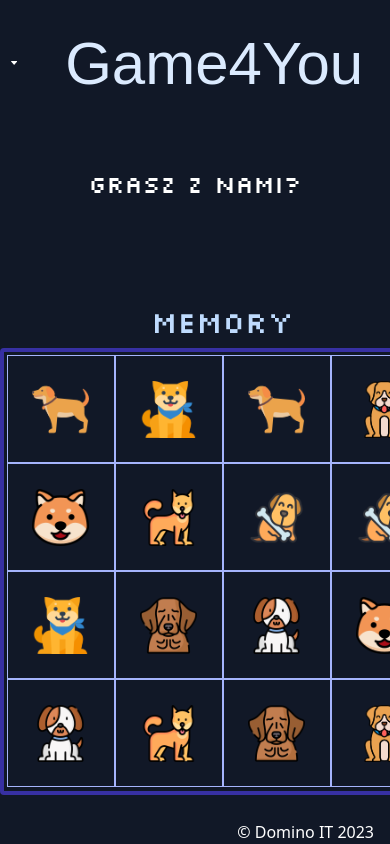
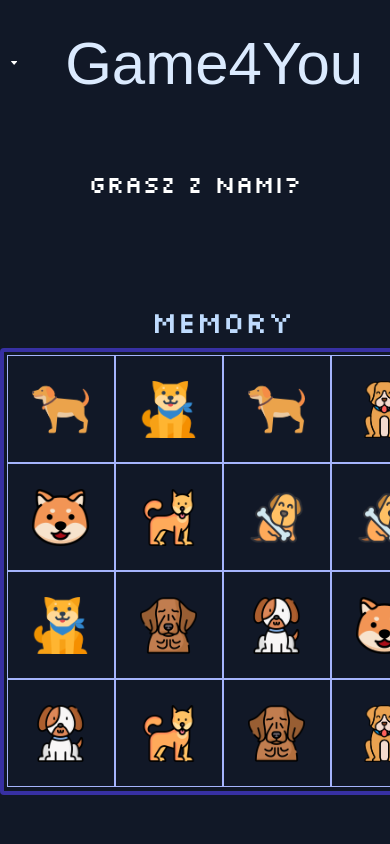
Before and after one commit to DominoxB/Game4You, a Vue app: page / in a window 390 px wide. Shown: the top 844 px of the page. Built offline with nearby package versions, Linux system fonts and the light colour scheme; a web font is replaced by a local one; what tailwindcss-animated would draw is missing.

Commit message:
feat: set footer for mobile screen

```diff
--- a/src/components/atoms/FooterContent.vue
+++ b/src/components/atoms/FooterContent.vue
@@ -1,5 +1,5 @@
 <template>
-  <div class="absolute inset-x-0 bottom-0 text-right pr-4 text-white">
+  <div class="mt-4 md:absolute inset-x-0 bottom-0 text-right pr-4 text-white">
     <span>&copy; Domino IT 2023</span>
   </div>
 </template>
```
